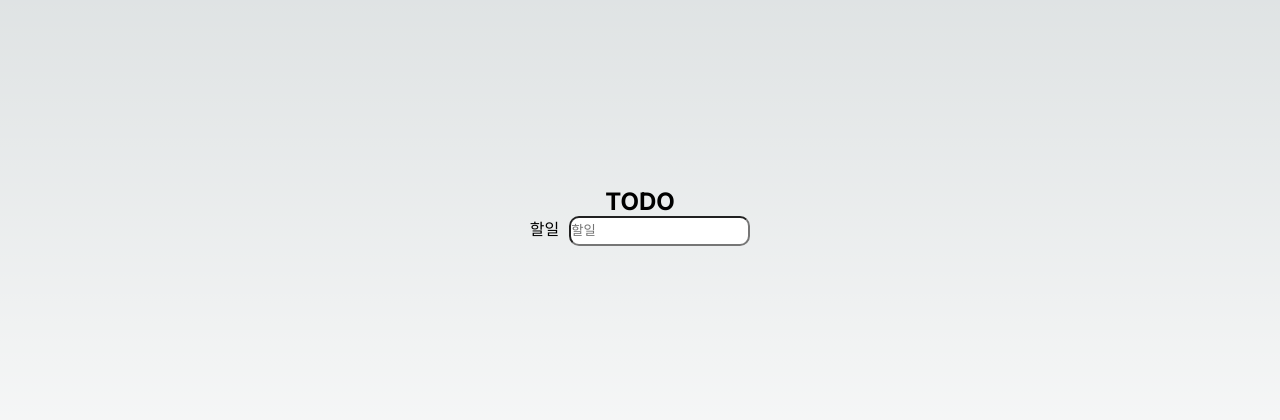
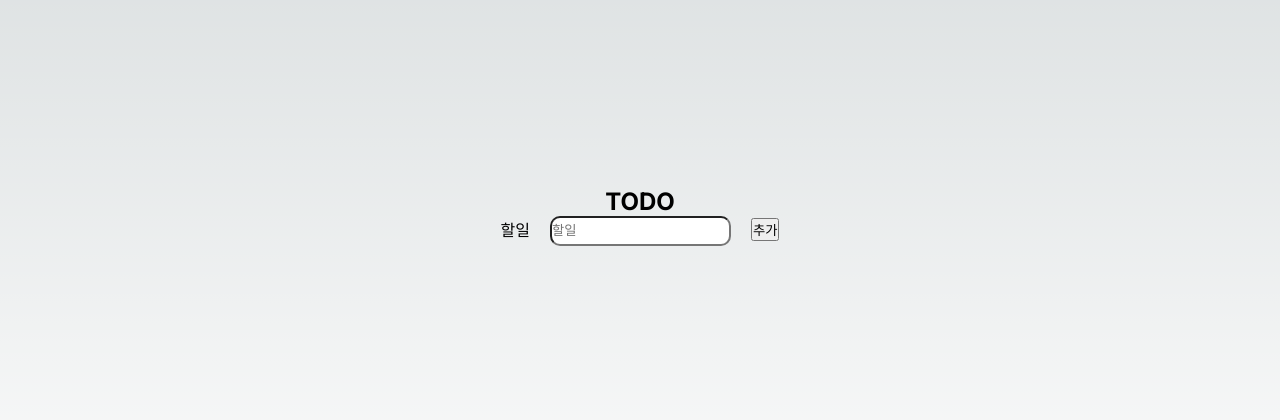
Before and after one commit to dbsgur/next-study, a Next.js app: page / in a window 1280 px wide. Shown: the part 184-604 px from the top of the page. Built offline with nearby package versions, Linux system fonts and the light colour scheme.

Commit message:
Feat: Add Todo

```diff
--- a/src/app/components/TrimInput.tsx
+++ b/src/app/components/TrimInput.tsx
@@ -5,26 +5,30 @@ const TrimContainer = styled.div`
   vertical-align: middle;
 `
 
-const InputLabel = styled.label`
-  margin-right: 10px;
-`
-
 const Input = styled.input`
   border-radius: 10px;
   height: 30px;
+  margin: 0 20px;
 `
 
 interface TrimInputProps {
   label: string;
+  onEvent: (things:string) => void;
 }
 
-const TrimInput: React.FC<TrimInputProps> = ({ label }) => {
+const TrimInput: React.FC<TrimInputProps> = ({ label, onEvent }) => {
   const [input, setInput] = useState('');
+  const handleTest = () => {
+    if (!input) return;
+    onEvent(input);
+    setInput('');
+  }
 
   return (
     <TrimContainer>
-      <InputLabel>{label}</InputLabel>
-      <Input placeholder={label}/>
+      <label>{label}</label>
+      <Input placeholder={label} onChange={(e: React.ChangeEvent<HTMLInputElement>) => setInput(e.target.value)} value={input}/>
+      <button onClick={handleTest}>추가</button>
     </TrimContainer>
   );
 };
--- a/src/app/page.tsx
+++ b/src/app/page.tsx
@@ -1,6 +1,7 @@
 'use client';
 import styled from 'styled-components';
 import TrimInput from './components/TrimInput';
+import {useState} from 'react';
 
 const Main = styled.main`
   display: flex;
@@ -12,10 +13,19 @@ const Main = styled.main`
 `
 
 export default function Home() {
+  const [todo, setTodo] = useState([] as string[]);
+  const addTodo = (things: string) => setTodo([...todo, things]);
   return (
     <Main>
       <h2>TODO</h2>
-      <TrimInput label='할일'/>
+      <ul>
+        {todo.map((s) => (
+        <li key={s}>
+          {s}
+        </li>
+        ))}
+      </ul>
+      <TrimInput label='할일' onEvent={addTodo}/>
     </Main>
   )
 }
--- a/tsconfig.json
+++ b/tsconfig.json
@@ -8,7 +8,7 @@
     "noEmit": true,
     "esModuleInterop": true,
     "module": "esnext",
-    "moduleResolution": "bundler",
+    "moduleResolution": "node",
     "resolveJsonModule": true,
     "isolatedModules": true,
     "jsx": "preserve",
```
